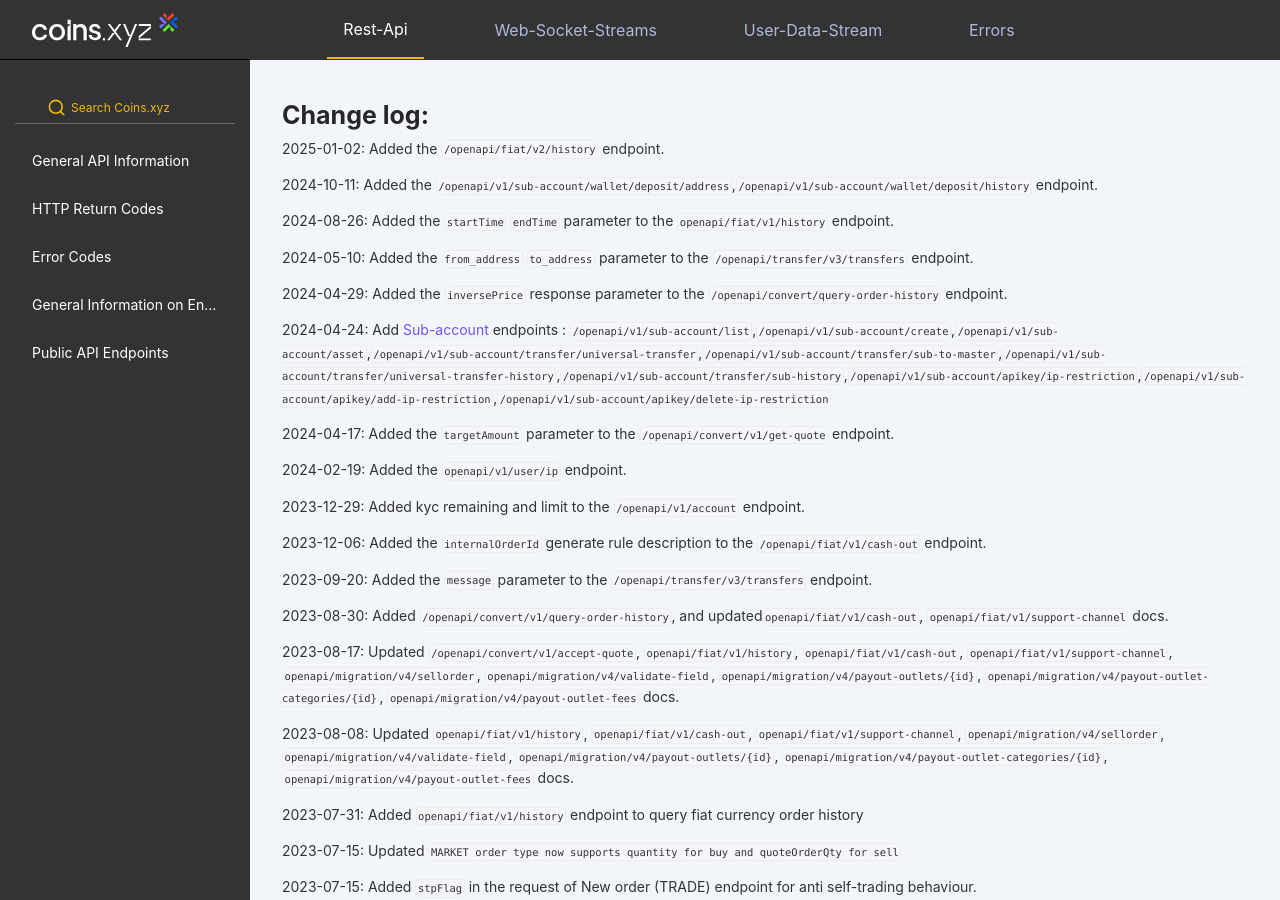
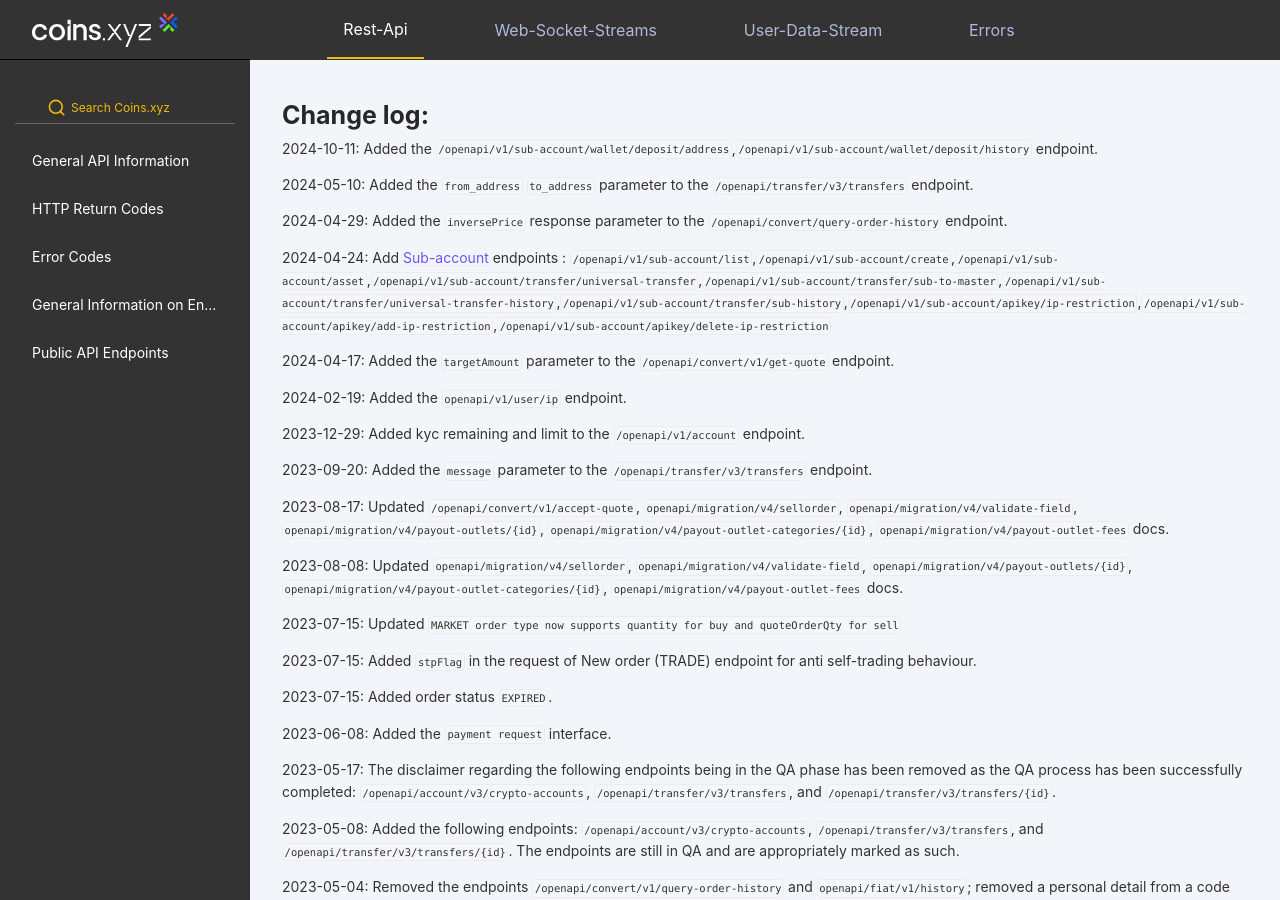
Before and after one commit to coins-docs/xyz, a Jekyll site: the page built from docs/rest-api.md, in a window 1280 px wide and 900 px high. Built offline with Jekyll 4.4.1, drawn with Linux system fonts in a browser that asks for light colours.

Commit message:
Update rest-api.md

```diff
--- a/docs/rest-api.md
+++ b/docs/rest-api.md
@@ -7,12 +7,8 @@ nav: sidebar/rest-api.html
 ---
 
 # Change log:
-2025-01-02: Added the `/openapi/fiat/v2/history` endpoint.
-
 2024-10-11: Added the `/openapi/v1/sub-account/wallet/deposit/address`,`/openapi/v1/sub-account/wallet/deposit/history` endpoint.
 
-2024-08-26: Added the `startTime` `endTime` parameter to the `openapi/fiat/v1/history` endpoint.
-
 2024-05-10: Added the `from_address` `to_address` parameter to the `/openapi/transfer/v3/transfers` endpoint.
 
 2024-04-29: Added the `inversePrice` response parameter to the `/openapi/convert/query-order-history` endpoint.
@@ -25,17 +21,11 @@ nav: sidebar/rest-api.html
 
 2023-12-29: Added kyc remaining and limit to the `/openapi/v1/account` endpoint.
 
-2023-12-06: Added the `internalOrderId` generate rule description to the `/openapi/fiat/v1/cash-out` endpoint.
-
 2023-09-20: Added the `message` parameter to the `/openapi/transfer/v3/transfers` endpoint.
 
-2023-08-30: Added `/openapi/convert/v1/query-order-history`, and updated`openapi/fiat/v1/cash-out`, `openapi/fiat/v1/support-channel` docs.
-
-2023-08-17: Updated `/openapi/convert/v1/accept-quote`, `openapi/fiat/v1/history`, `openapi/fiat/v1/cash-out`, `openapi/fiat/v1/support-channel`, `openapi/migration/v4/sellorder`, `openapi/migration/v4/validate-field`, `openapi/migration/v4/payout-outlets/{id}`, `openapi/migration/v4/payout-outlet-categories/{id}`, `openapi/migration/v4/payout-outlet-fees` docs.
-
-2023-08-08: Updated `openapi/fiat/v1/history`, `openapi/fiat/v1/cash-out`, `openapi/fiat/v1/support-channel`, `openapi/migration/v4/sellorder`, `openapi/migration/v4/validate-field`, `openapi/migration/v4/payout-outlets/{id}`, `openapi/migration/v4/payout-outlet-categories/{id}`, `openapi/migration/v4/payout-outlet-fees` docs.
-
-2023-07-31: Added `openapi/fiat/v1/history` endpoint to query fiat currency order history
+2023-08-17: Updated `/openapi/convert/v1/accept-quote`, `openapi/migration/v4/sellorder`, `openapi/migration/v4/validate-field`, `openapi/migration/v4/payout-outlets/{id}`, `openapi/migration/v4/payout-outlet-categories/{id}`, `openapi/migration/v4/payout-outlet-fees` docs.
+
+2023-08-08: Updated `openapi/migration/v4/sellorder`, `openapi/migration/v4/validate-field`, `openapi/migration/v4/payout-outlets/{id}`, `openapi/migration/v4/payout-outlet-categories/{id}`, `openapi/migration/v4/payout-outlet-fees` docs.
 
 2023-07-15: Updated `MARKET order type now supports quantity for buy and quoteOrderQty for sell`
 
```
